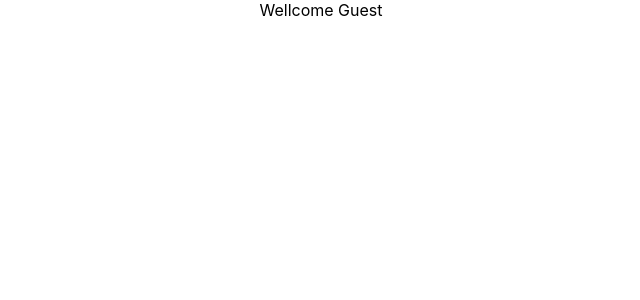
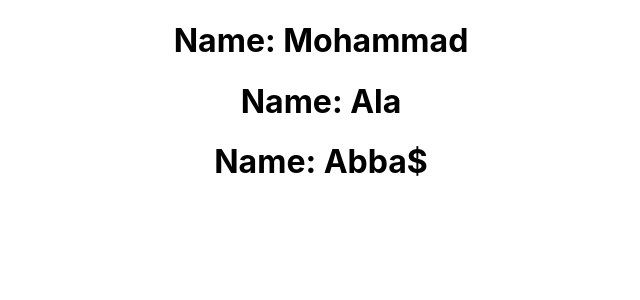
Before and after one commit to mirmostafa/Learning-ReactJS, a React (Create React App) app: page / in a window 1280 px wide. Shown: the top 300 px of the page, without its empty margins (319-959 px from the left). Built offline with nearby package versions, Linux system fonts and the light colour scheme.

Commit message:
List Rendering

```diff
--- a/src/App.js
+++ b/src/App.js
@@ -16,6 +16,7 @@ import ButtonClickHandleFunc from './Lessons/1300-ButtonClickFunc';
 import ButtonClickClass from './Lessons/1301-ButtonClickClass';
 import MethodAsProp_Parent from './Lessons/1500-MethodAsProp_Parent';
 import ConditionalRendering from './Lessons/1600-ConditionalRendering';
+import ListRendering from './Lessons/1700-ListRendering';
 
 function App() {
   return (
@@ -45,7 +46,8 @@ function App() {
      <ButtonClickClass/> */}
      {/* <EventBinding/> */}
      {/* <MethodAsProp_Parent /> */}
-     <ConditionalRendering />
+     {/* <ConditionalRendering /> */}
+     <ListRendering />
     </div>
   );
 }
--- /dev/null
+++ b/src/Lessons/1700-ListRendering.item.js
@@ -0,0 +1,11 @@
+import React from 'react'
+
+function RenderPerson(person) {
+    return (
+        <div>
+            <h1>Name: {person.name}</h1>
+        </div>
+    );
+}
+
+export default RenderPerson;
--- /dev/null
+++ b/src/Lessons/1700-ListRendering.js
@@ -0,0 +1,15 @@
+import React from 'react'
+import RenderPerson from './1700-ListRendering.item';
+
+function ListRendering() {
+    const names = [{name:'Mohammad'}, {name:'Ala'}, {name:'Abba$'}];
+    //const nameGridHtml = names.map(x => <h1>{x}</h1>);
+    const nameGridHtml = names.map(x => RenderPerson(x));
+    return (
+        <div>
+            {nameGridHtml}
+        </div>
+    );
+}
+
+export default ListRendering;
```
